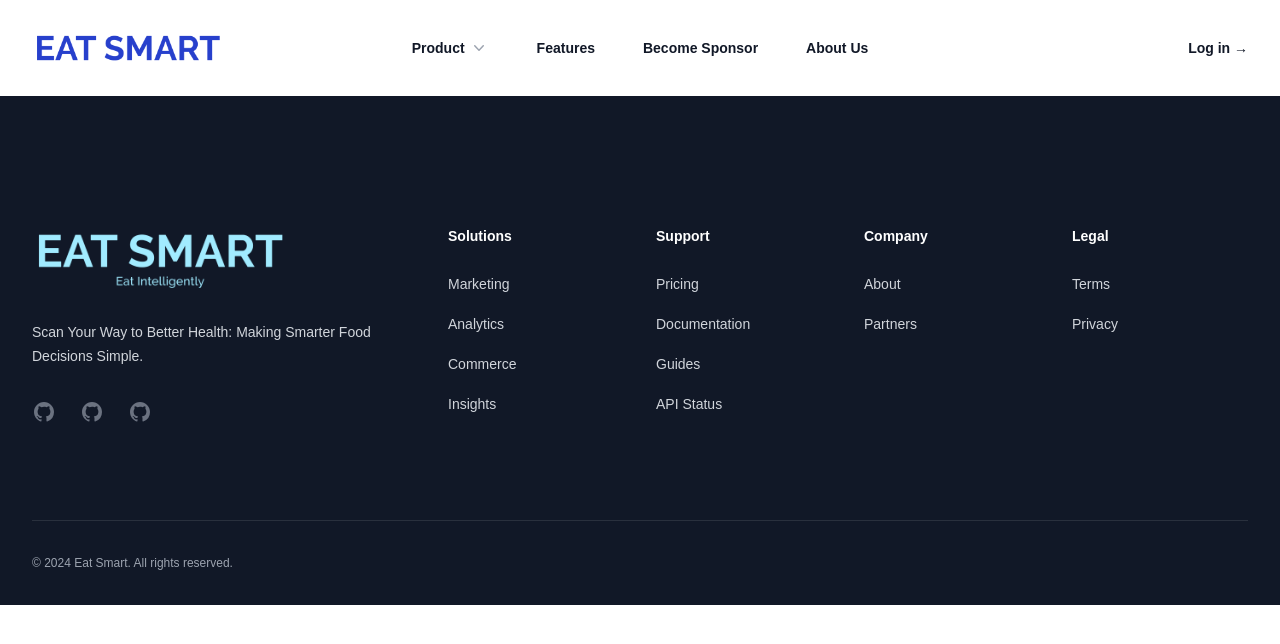
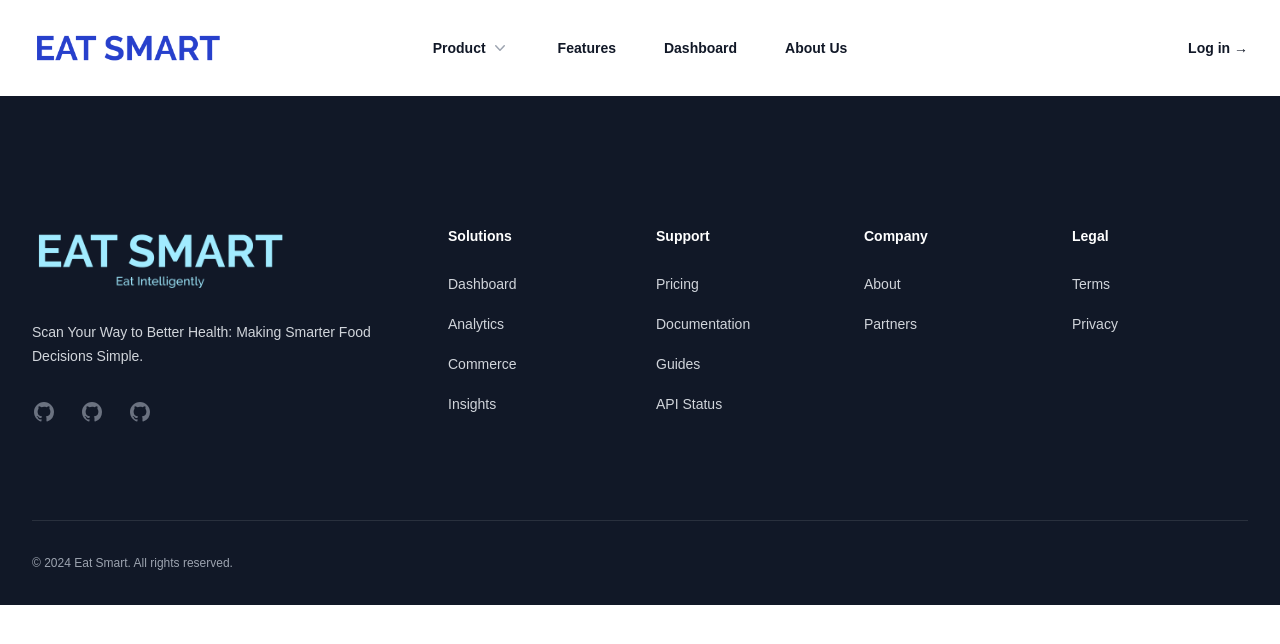
Before and after one commit to santana-jay/eat-smart, a SvelteKit app: page / in a window 1280 px wide. Shown: the top 644 px of the page. Built offline with nearby package versions, Linux system fonts and the light colour scheme.

Commit message:
setting route layout for dashboard

```diff
--- /dev/null
+++ b/src/routes/(app)/+layout.svelte
@@ -0,0 +1 @@
+<slot />
--- /dev/null
+++ b/src/routes/(app)/dashboard/+page@dashboard.svelte
@@ -0,0 +1 @@
+dashboard
--- a/src/routes/+layout.svelte
+++ b/src/routes/+layout.svelte
@@ -1,4 +1,5 @@
 <script>
+  import { page } from '$app/stores';
   import "../app.css";
   import TopNav from "./navigation/home-page/components/TopNav.svelte";
   import Footer from "./navigation/home-page/components/Footer.svelte";
@@ -9,6 +10,12 @@
   <meta name="description" content="Barcode scanner for ingredients" />
 </svelte:head>
 
-<TopNav />
+{#if !($page.url.pathname.startsWith('/dashboard'))}
+  <TopNav />
+{/if}
+
 <slot />
-<Footer />
+
+{#if !($page.url.pathname.startsWith('/dashboard'))}
+  <Footer />
+{/if}
--- a/src/routes/navigation/home-page/components/Footer.svelte
+++ b/src/routes/navigation/home-page/components/Footer.svelte
@@ -142,9 +142,9 @@
                         <ul role="list" class="mt-6 space-y-4">
                             <li>
                                 <a
-                                    href="#"
+                                    href="/dashboard"
                                     class="text-sm leading-6 text-gray-300 hover:text-white"
-                                    >Marketing</a
+                                    >Dashboard</a
                                 >
                             </li>
                             <li>
@@ -214,7 +214,7 @@
                         <ul role="list" class="mt-6 space-y-4">
                             <li>
                                 <a
-                                    href="#"
+                                    href="/about-us"
                                     class="text-sm leading-6 text-gray-300 hover:text-white"
                                     >About</a
                                 >
--- a/src/routes/navigation/home-page/components/TopNav.svelte
+++ b/src/routes/navigation/home-page/components/TopNav.svelte
@@ -174,12 +174,12 @@
                 >Features</a
             >
             <a
-                href="/"
+                href="/dashboard"
                 class="text-sm font-semibold leading-6 text-gray-900"
-                >Become Sponsor</a
+                >Dashboard</a
             >
             <a
-                href="/"
+                href="/about-us"
                 class="text-sm font-semibold leading-6 text-gray-900">About Us</a
             >
         </div>
@@ -281,12 +281,12 @@
                                 >Features</a
                             >
                             <a
-                                href="/"
+                                href="/dashboard"
                                 class="-mx-3 block rounded-lg px-3 py-2 text-base font-semibold leading-7 text-gray-900 hover:bg-gray-50"
-                                >Become Sponsor</a
+                                >Dashboard</a
                             >
                             <a
-                                href="/"
+                                href="/about-us"
                                 class="-mx-3 block rounded-lg px-3 py-2 text-base font-semibold leading-7 text-gray-900 hover:bg-gray-50"
                                 >About Us</a
                             >
```
